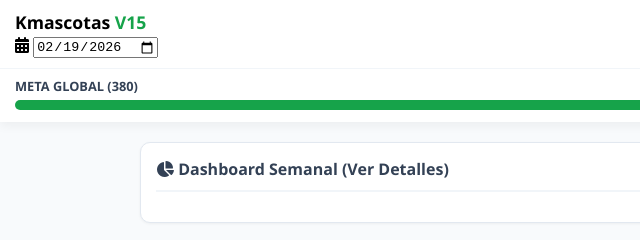
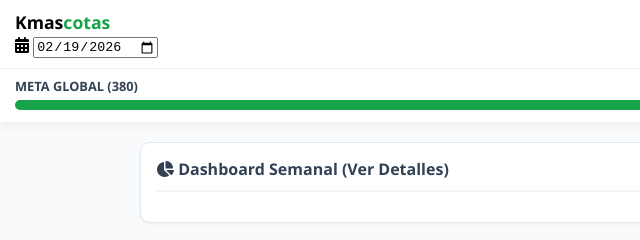
Before and after one commit to ansavarme/kmascotas-erp, a plain HTML site: page index.html in a window 1280 px wide. Shown: the top 240 px of the page, 0-640 px from the left. Drawn offline with Linux system fonts and the light colour scheme; no server answers.

Commit message:
Update index.html

```diff
--- a/index.html
+++ b/index.html
@@ -3,7 +3,7 @@
 <head>
     <meta charset="UTF-8">
     <meta name="viewport" content="width=device-width, initial-scale=1.0">
-    <title>Kmascotas V15 | HTR + XL</title>
+    <title>Kmascotas APP</title>
     <link rel="stylesheet" href="style.css">
     <link href="https://cdnjs.cloudflare.com/ajax/libs/font-awesome/6.0.0/css/all.min.css" rel="stylesheet">
 </head>
@@ -12,7 +12,7 @@
     <div class="sticky-wrapper">
         <header class="main-header">
             <div class="brand">
-                <h1>Kmascotas <span style="color:var(--success)">V15</span></h1>
+                <h1>Kmas<span style="color:var(--success)">cotas</span></h1>
                 <div class="date-container">
                     <i class="fas fa-calendar-alt"></i>
                     <input type="date" id="production-date">
@@ -305,4 +305,5 @@
 
    <script type="module" src="script.js"></script>
 </body>
+
 </html>
```
